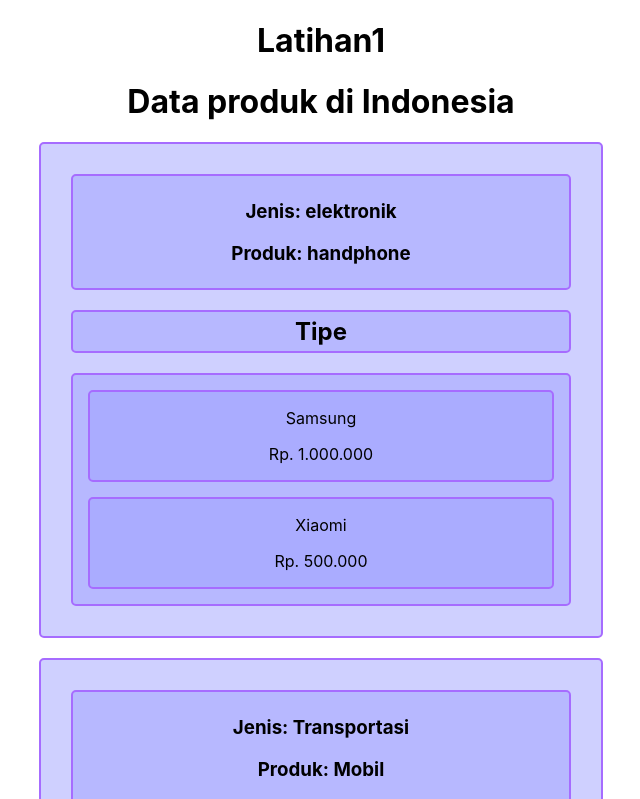
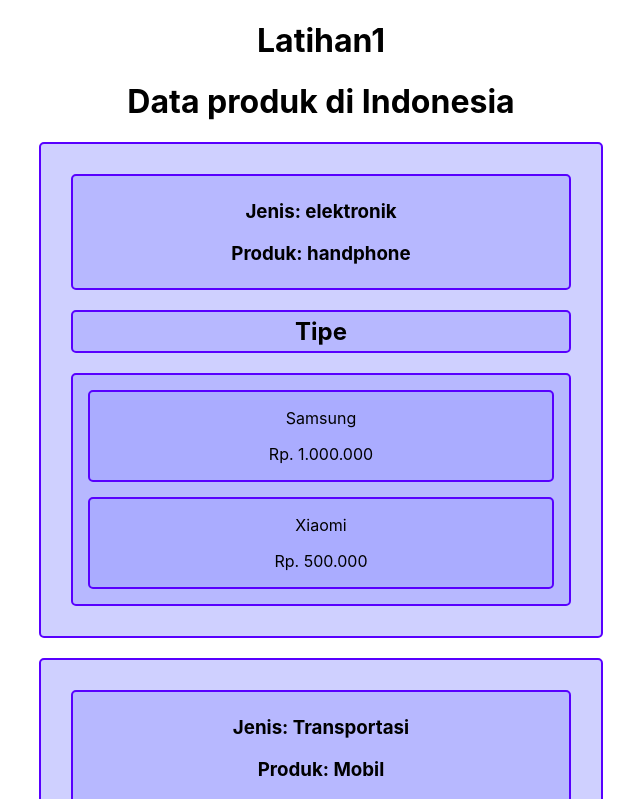
Before and after one commit to Wakype/belajar_reactjs, a React (Create React App) app: page / in a window 1280 px wide. Shown: the top 799 px of the page, without its empty margins (319-959 px from the left). Built offline with nearby package versions, Linux system fonts and the light colour scheme.

Commit message:
latihan1 (tambah css doang)

```diff
--- a/src/App.js
+++ b/src/App.js
@@ -43,4 +43,6 @@ function App() {
   );
 }
 
+
+
 export default App;
--- a/src/module/produk.jsx
+++ b/src/module/produk.jsx
@@ -3,9 +3,9 @@ import React from "react";
 export default function DataProduk({ produk }) {
   return (
     <React.Fragment>
-      {produk?.map((item) => {
+      {produk?.map((item, index) => {
         return (
-          <React.Fragment>
+          <div key={index}>
             <section>
               <div>
                 <div className="jenis">
@@ -14,18 +14,29 @@ export default function DataProduk({ produk }) {
                 </div>
                 <h1 className="tipe">Tipe</h1>
                 <div className="brand">
-                  <div className="brand1">
+                  {item?.brand?.map((value, index2) => {
+                    return (
+                      <div key={index2}>
+                        <div className="brand1">
+                          <p>{value.nama}</p>
+                          <p>{value.harga}</p>
+                        </div>
+                      </div>
+                    );
+                  })}
+
+                  {/* <div className="brand1">
                     <p>{item.brand[0].nama}</p>
                     <p>{item.brand[0].harga}</p>
                   </div>
                   <div className="brand2">
                     <p>{item.brand[1].nama}</p>
                     <p>{item.brand[1].harga}</p>
-                  </div>
+                  </div> */}
                 </div>
               </div>
             </section>
-          </React.Fragment>
+          </div>
         );
       })}
     </React.Fragment>
--- a/src/style/style.css
+++ b/src/style/style.css
@@ -1,10 +1,10 @@
 .produk {
-    border: 1px solid #A66CFF;
+    border: 1px solid #5800FF;
     background-color: #9c9efe7c;
 }
 section {
     text-align: center;
-    border: 2px solid #A66CFF;
+    border: 2px solid #5800FF;
     background-color: #9c9efe7c;
     padding: 30px;
     width: 500px;
@@ -14,30 +14,24 @@ section {
     border-radius: 5px;
 }
 .brand {
-    border: 2px solid #A66CFF;
+    border: 2px solid #5800FF;
     background-color: #9c9efe7c;
     border-radius: 5px;
 }
 .brand1 {
-    border: 2px solid #A66CFF;
-    background-color: #9c9efe7c;
-    border-radius: 5px;
-    margin: 15px;
-}
-.brand2 {
-    border: 2px solid #A66CFF;
+    border: 2px solid #5800FF;
     background-color: #9c9efe7c;
     border-radius: 5px;
     margin: 15px;
 }
 .tipe {
-    border: 2px solid #A66CFF;
+    border: 2px solid #5800FF;
     background-color: #9c9efe7c;
     border-radius: 5px;
     padding: 5px;
 }
 .jenis {
-    border: 2px solid #A66CFF;
+    border: 2px solid #5800FF;
     background-color: #9c9efe7c;
     border-radius: 5px;
     padding: 5px;
```
